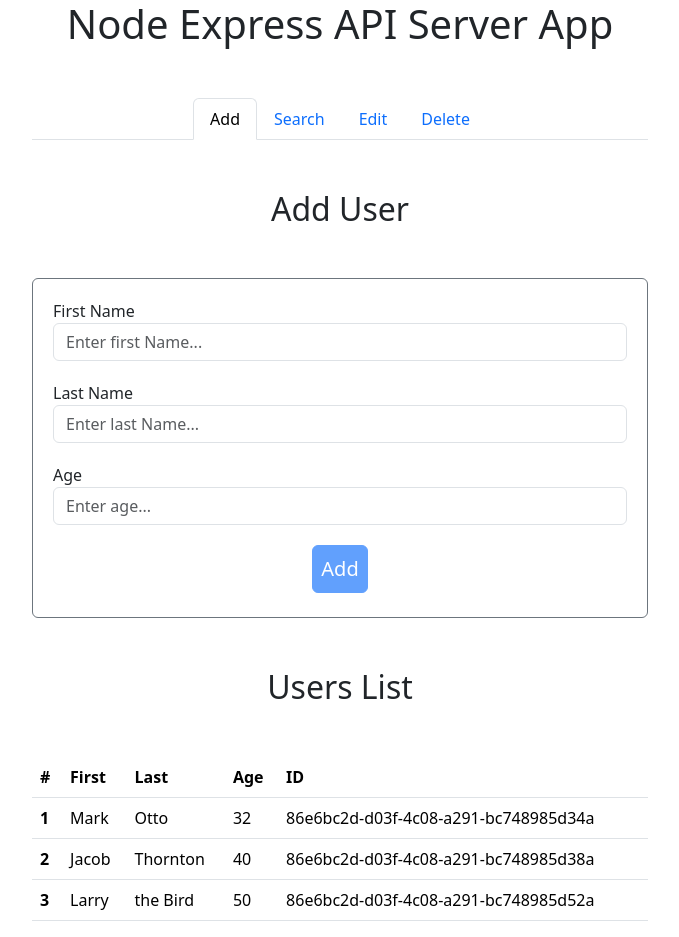
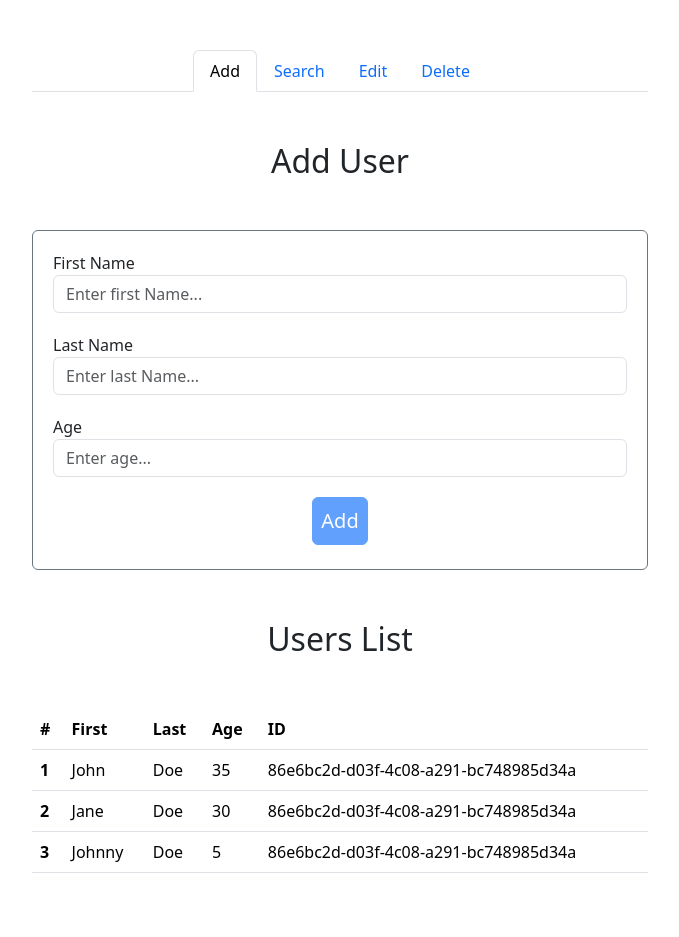
Before and after one commit to ystaros/NodeExpressAPI, a website: page public/index.html in a window 1280 px wide. Shown: the whole page, without its empty margins (300-979 px from the left). After the commit the page ends 889 px from the top, so only its background shows below. Drawn offline with nearby package versions, Linux system fonts and the light colour scheme; no server answers.

Commit message:
add fetch

```diff
--- a/public/index.html
+++ b/public/index.html
@@ -9,10 +9,10 @@
         rel="stylesheet"
         integrity="sha384-QWTKZyjpPEjISv5WaRU9OFeRpok6YctnYmDr5pNlyT2bRjXh0JMhjY6hW+ALEwIH"
         crossorigin="anonymous">
-    <link rel="stylesheet" href="css/users.css">
+    <link rel="stylesheet" href="users.css">
 </head>
 <body>
-    <h1 class="text-center">Node Express API Server App</h1>
+    <h1 class="text-center" id="appName"></h1>
 
     <div class="container">
         <ul class="nav nav-tabs d-flex justify-content-center">
@@ -53,7 +53,7 @@
                        placeholder="Enter age...">
               </div>
               <div class="d-flex justify-content-center">
-                <button type="submit" class="btn btn-primary mb-4 p-2 fs-5 disabled">Add</button>
+                <button type="submit" class="btn btn-primary mb-4 p-2 fs-5" id="addButton" disabled>Add</button>
               </div>
           </form>
     </div>
@@ -70,8 +70,8 @@
                 <th scope="col">ID</th>
               </tr>
             </thead>
-            <tbody>
-              <tr>
+            <tbody id="usersList">
+              <!-- <tr>
                 <th scope="row">1</th>
                 <td>Mark</td>
                 <td>Otto</td>
@@ -91,10 +91,10 @@
                 <td>the Bird</td>
                 <td>50</td>
                 <td>86e6bc2d-d03f-4c08-a291-bc748985d52a</td>
-              </tr>
+              </tr> -->
             </tbody>
           </table>
     </div>
-
+    <script src="script.js"></script>
 </body>
 </html>
--- /dev/null
+++ b/public/script.js
@@ -0,0 +1,120 @@
+const appName = document.getElementById('appName');
+const firstNameInput = document.getElementById('firstName');
+const lastNameInput = document.getElementById('lastName');
+const ageInput = document.getElementById('age');
+const addButton = document.getElementById('addButton');
+const usersList = document.getElementById('usersList');
+
+let rowNumber = 1;
+
+// mock data
+const usersFromData = [
+        {
+            "firstName": "John",
+            "lastName": "Doe",
+            "age": 35,
+            "id": "86e6bc2d-d03f-4c08-a291-bc748985d34a"
+        },
+        {
+            "firstName": "Jane",
+            "lastName": "Doe",
+            "age": 30,
+            "id": "86e6bc2d-d03f-4c08-a291-bc748985d34a"
+        },
+        {
+            "firstName": "Johnny",
+            "lastName": "Doe",
+            "age": 5,
+            "id": "86e6bc2d-d03f-4c08-a291-bc748985d34a"
+        }
+    ]
+
+    const storedUsers = JSON.parse(JSON.stringify(usersFromData));
+
+class UI {
+    static async displayAppName() {
+        try {
+            appName.innerText =  await UserService.getAppName();
+        } catch(error) {
+            console.error('[ERROR] Error while catching app name: ', error);
+            throw error;
+        }
+    }
+
+    static isFormValid(){
+        const isFirstNameValid = firstNameInput.value.trim().length > 0;
+        const isLastNameValid = lastNameInput.value.trim().length > 0;
+        const isAgeValid = ageInput.value.trim().length > 0;
+
+        return isFirstNameValid && isLastNameValid && isAgeValid;
+    }
+
+    static activeAddButton() {
+        const isValid = UI.isFormValid();
+
+        console.log("isValid Form = ", isValid);
+
+        addButton.disabled = !isValid;
+        // if(isValid) {
+        //     addButton.disabled = false;
+        // } else {
+        //     addButton.disabled = true;
+        // }
+
+    }
+
+    static displayUsers() {
+        const users = storedUsers;
+        // console.log(users);
+        // console.log(users.length);
+
+        if(users.length) {
+            users.forEach((user) => {
+                console.log('user = ', user);
+                UI.addUserToList(user);
+            })
+        }
+    }
+
+    static addUserToList(user) {
+        const row = document.createElement('tr');
+        row.innerHTML = `
+        <th scope="row">${rowNumber}</th>
+        <td>${user.firstName}</td>
+        <td>${user.lastName}</td>
+        <td>${user.age}</td>
+        <td>${user.id}</td>
+        `;
+
+        usersList.appendChild(row);
+        rowNumber ++;
+    }
+
+}
+
+class UserService {
+    static getAppName() {
+        return fetch("http://localhost:5000/api/")
+            .then(response => {
+                if (response.status !== 200) {
+                    console.error("[ERROR] Response status: ", response.status);
+                    throw new Error('Failed to fetch app name. Unexpected response status.')
+                }
+
+                return response.text();
+            })
+            .catch(error => {
+                console.error('[ERROR] Fetch error:', error);
+                throw error;
+            })
+    }
+}
+
+//event to show App Name
+document.addEventListener('DOMContentLoaded', UI.displayAppName);
+
+// event to activate add button
+document.addEventListener('input', UI.activeAddButton);
+
+// event to display users
+document.addEventListener('DOMContentLoaded', UI.displayUsers);
```
Also changed, not shown: data/data.json (added, +17 -0 lines), public/users.css (renamed from public/css/users.css).
